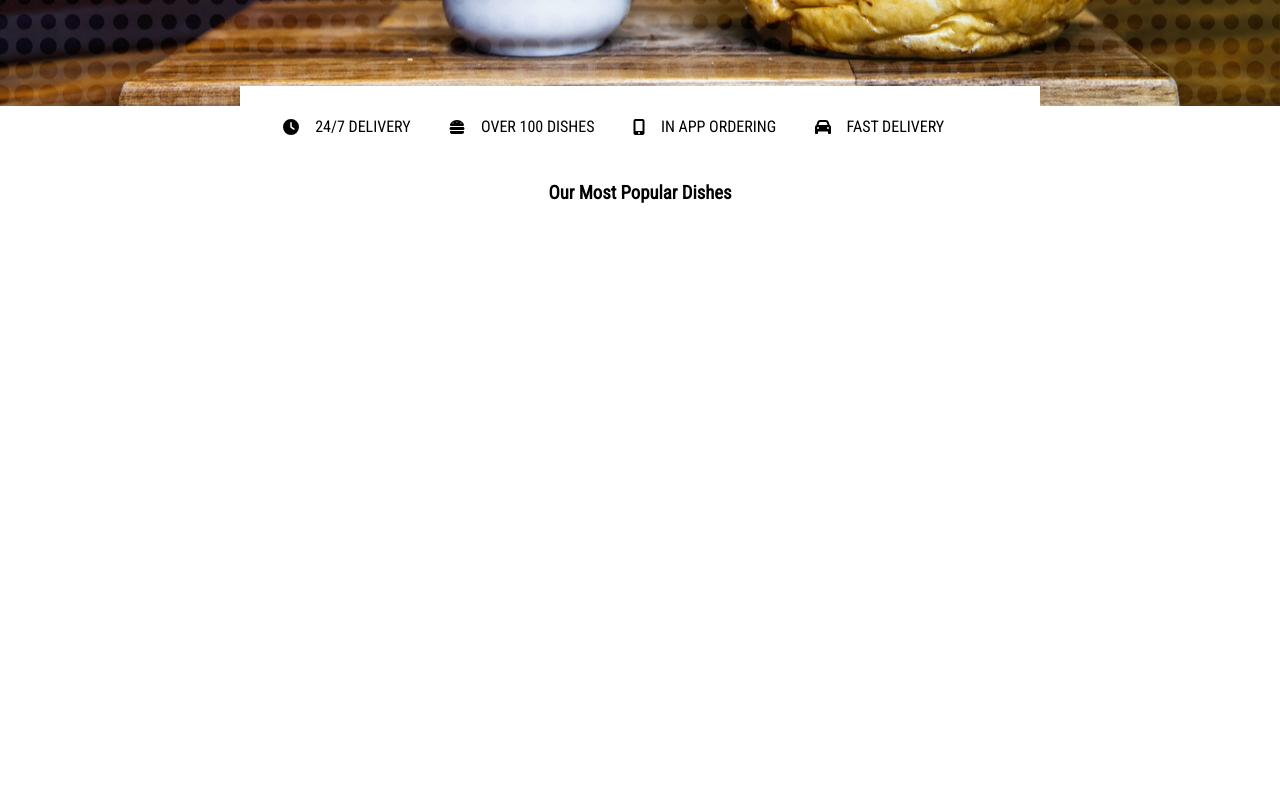
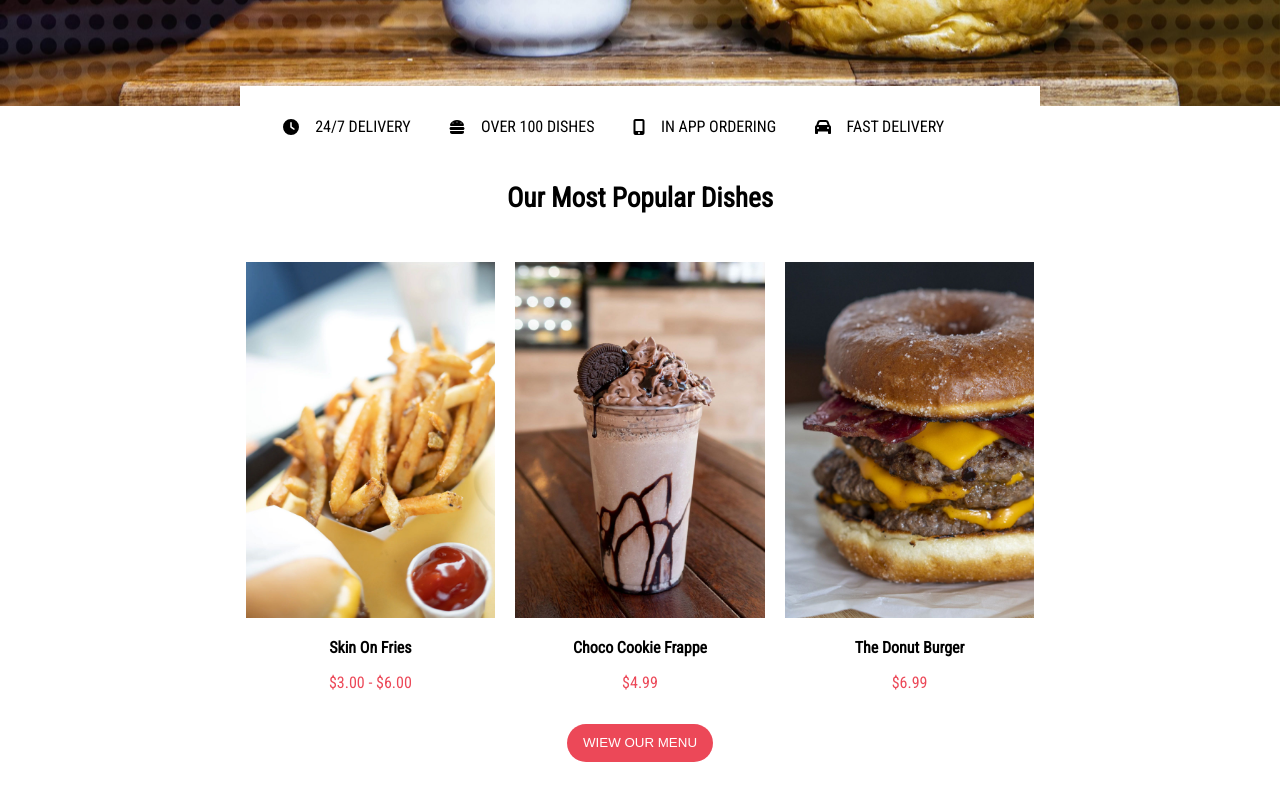
Before and after one commit to VictorGiuliano/proj-html-vuejs, a Vue app: page / in a window 1280 px wide. Shown: the part 624-1424 px from the top of the page. Built offline with nearby package versions, Linux system fonts and the light colour scheme.

Commit message:
Complete card section

```diff
--- a/src/components/AppMain.vue
+++ b/src/components/AppMain.vue
@@ -1,16 +1,17 @@
 <script>
 import CardPrice from './utilities/CardPrice.vue'
+import GenericButton from './utilities/GenericButton.vue';
 export default {
     name: 'AppMain',
     data() {
         return {
-            food: [{ image: '/src/assets/img/skin-on-fries.jpg', title: 'Skin On Fries', price: '$3.00', secondprice: '$6.00' },
+            foods: [{ image: 'src/assets/img/skin-on-fries.jpg', title: 'Skin On Fries', price: '$3.00', secondprice: '- $6.00' },
             { image: '/src/assets/img/choco-cookie-frappe.jpg', title: 'Choco Cookie Frappe', price: '$4.99' },
             { image: '/src/assets/img/donut-burger.jpg', title: 'The Donut Burger', price: '$6.99' }
             ]
         }
     },
-    components: { CardPrice }
+    components: { CardPrice, GenericButton }
 }
 </script>
 <template>
@@ -29,8 +30,11 @@ export default {
                     <div id="body-cartOne">
                         <h3>Our Most Popular Dishes</h3>
                     </div>
-                    <div>
-                        <card-price :food="food"></card-price>
+                    <div class="container-card">
+                        <card-price :foods="foods"></card-price>
+                    </div>
+                    <div class="container-button">
+                        <GenericButton />
                     </div>
                 </div>
             </div>
@@ -73,12 +77,19 @@ export default {
     #body-cartOne {
         text-align: center;
 
-        h3: {
-            margin: 4rem 0;
+        h3 {
+            font-size: 1.7rem;
         }
-
     }
 
+    .container-card {
+        margin-top: 3rem;
+    }
+
+    .container-button {
+        display: flex;
+        justify-content: center;
+    }
 
 }
 </style>
--- a/src/components/utilities/CardPrice.vue
+++ b/src/components/utilities/CardPrice.vue
@@ -1,18 +1,45 @@
 <script>
+
 export default {
-    name: 'Price',
+    name: "Price",
     props: {
-        food: Array
-    }
+        foods: Array
+    },
 }
 </script>
 <template>
     <div class="row">
-        <figure>
-
+        <figure v-for="food in foods">
+            <img :src="food.image">
+            <h4>{{ food.title }}</h4>
+            <p>{{ food.price }} {{ food.secondprice }}</p>
         </figure>
     </div>
 </template>
-<style>
+<style lang="scss" scoped>
+@use '../../assets/scss/partials/variables' as *;
 
+.row {
+    display: flex;
+    justify-content: center;
+    gap: 20px;
+
+    figure {
+        img {
+            height: auto;
+            max-width: 15.6rem;
+        }
+
+        text-align: center;
+
+        h4 {
+            margin: 1rem;
+        }
+
+        p {
+            padding-bottom: 2rem;
+            color: $red;
+        }
+    }
+}
 </style>
```
